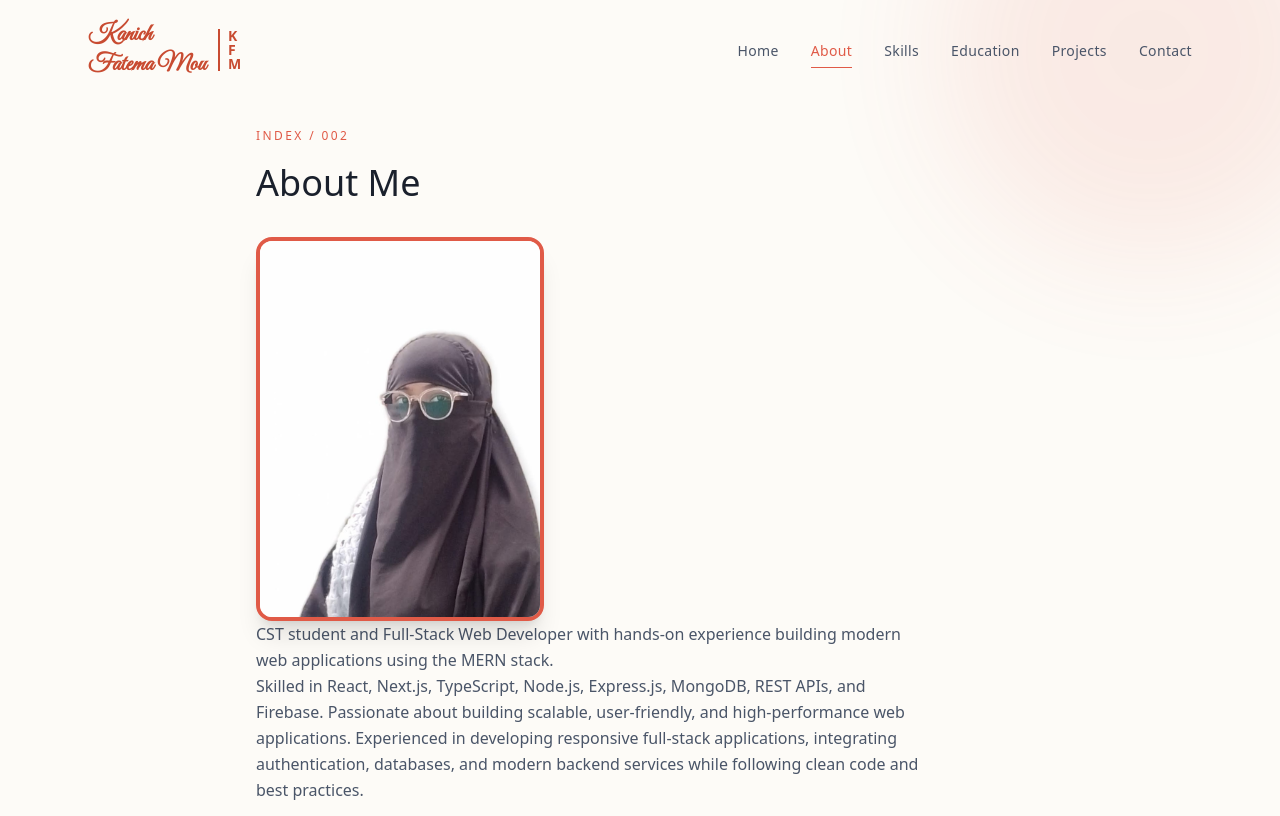
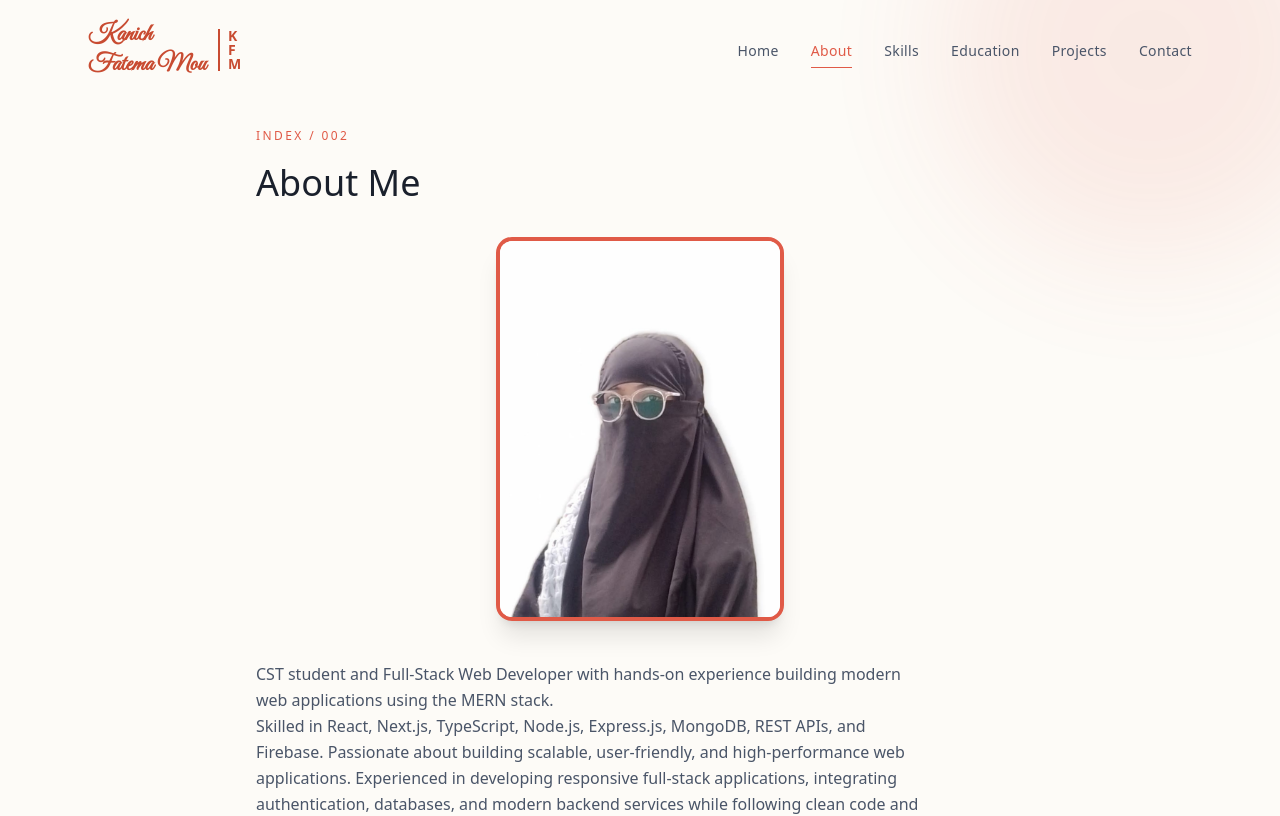
Before and after one commit to mouislambd/portfolio, a Next.js app: page /about in a window 1280 px wide. Shown: the top 816 px of the page. Built offline with nearby package versions, Linux system fonts and the light colour scheme; a web font is replaced by a local one.

Commit message:
Exclude tests from tsc build; add test mocks and utils

```diff
--- a/components/About.tsx
+++ b/components/About.tsx
@@ -77,14 +77,14 @@ export default function About() {
                     About Me
                 </motion.h1>
 
-                <motion.div variants={item} className="relative">
+                <motion.div variants={item} className="flex justify-center mb-10">
                     <div className="relative w-64 h-80 sm:w-72 sm:h-96 overflow-hidden rounded-2xl border-4 border-[#E05A47] bg-white shadow-xl shadow-coral/20">
                         <Image
                             src="/images/2nd.jpeg"
                             alt="Kanich Fatema Mou"
                             fill
                             sizes="(max-width: 768px) 256px, 288px"
-                            className="object-cover object-left"
+                            className="object-cover object-center"
                         />
                     </div>
                 </motion.div>
```
